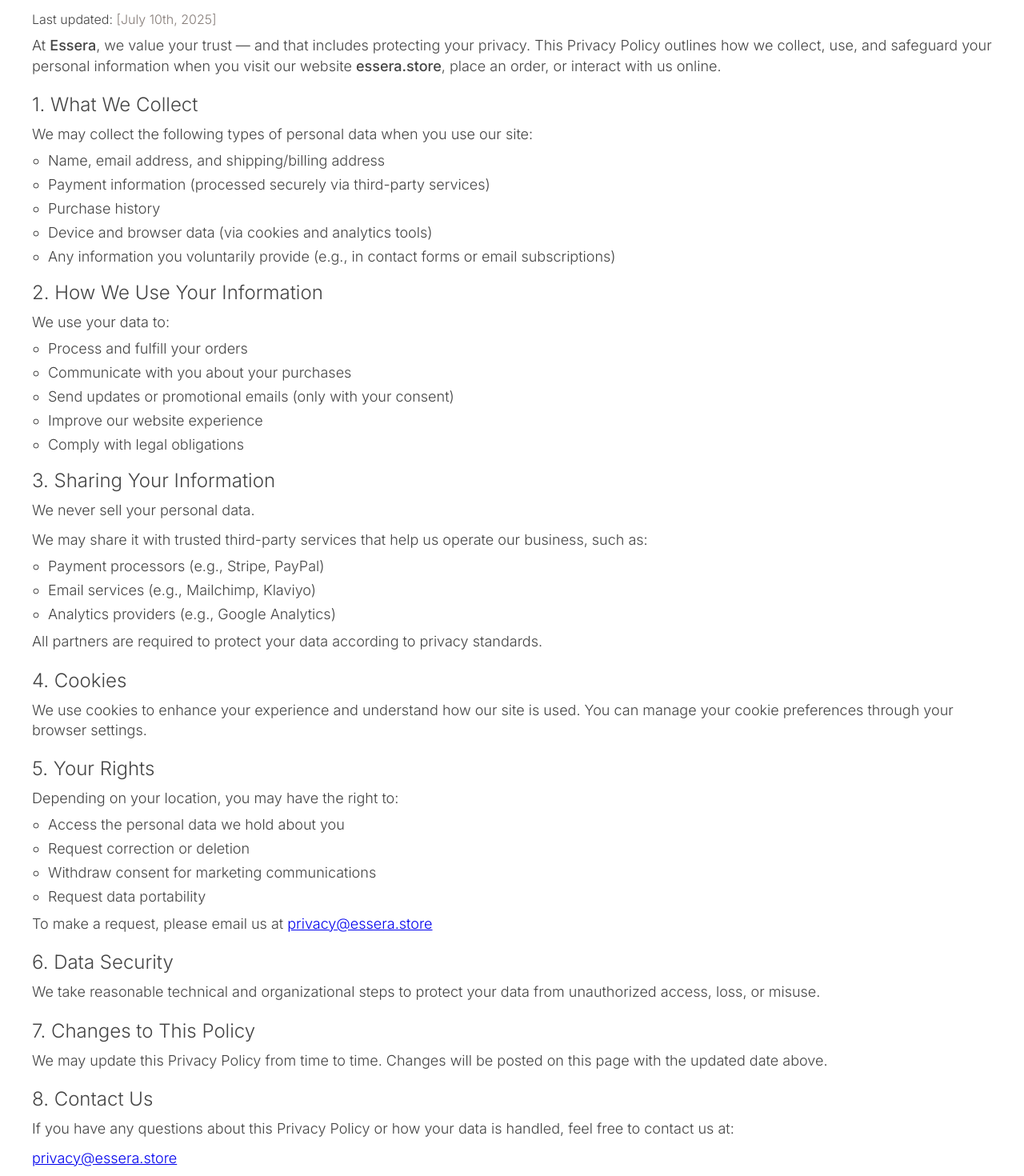
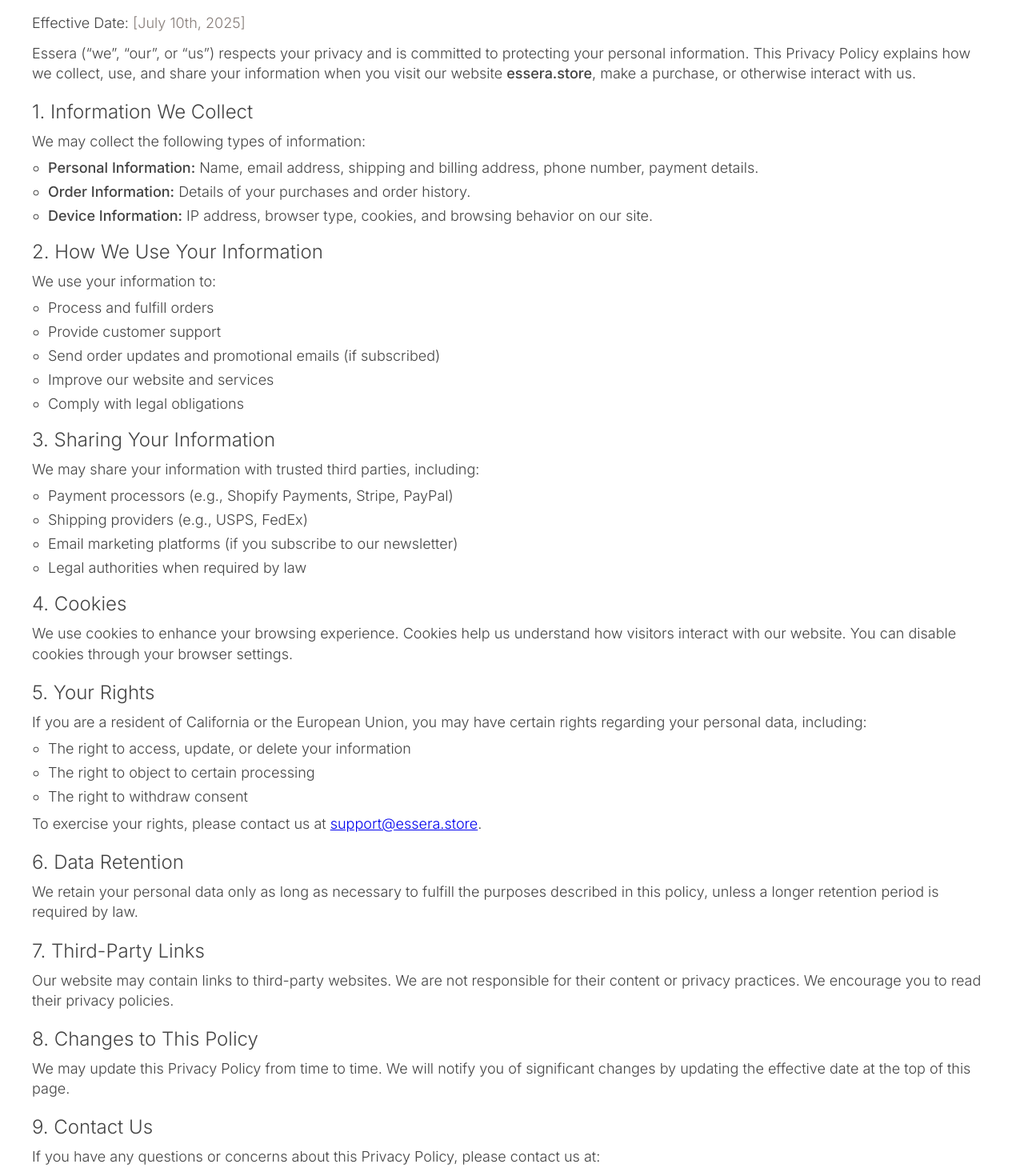
Before and after one commit to tatiana-anosova/essera, a Next.js app: page /privacy-policy in a window 1280 px wide. Shown: the part 160-1630 px from the top of the page at 80% size. Built offline with nearby package versions, Linux system fonts and the light colour scheme.

Commit message:
Update privacy policy page

```diff
--- a/src/app/privacy-policy/page.tsx
+++ b/src/app/privacy-policy/page.tsx
@@ -6,73 +6,79 @@
 		<div className={clsx('page', styles.page)}>
 			<main className={clsx(styles.main)}>
 				<h1>Privacy Policy</h1>
-				<div className={clsx(styles.updated)}>
-					Last updated: <span>[July 10th, 2025]</span>
-				</div>
-				<p>
-					At <strong>Essera</strong>, we value your trust — and that includes protecting your privacy. This
-					Privacy Policy outlines how we collect, use, and safeguard your personal information when you visit
-					our website <strong>essera.store</strong>,
-					place an order, or interact with us online.
+
+				<p className={clsx(styles.updated)}>Effective Date: <span>[July 10th, 2025]</span></p>
+
+				<p>Essera (“we”, “our”, or “us”) respects your privacy and is committed to protecting your personal
+					information. This Privacy Policy explains how we collect, use, and share your information when you
+					visit our website <strong>essera.store</strong>, make a purchase, or otherwise interact with us.
 				</p>
-				<div className={clsx(styles.subtitle)}>1. What We Collect</div>
-				<p>
-					We may collect the following types of personal data when you use our site:
-				</p>
+
+				<div className={clsx(styles.subtitle)}>1. Information We Collect</div>
+
+				<p>We may collect the following types of information:</p>
 				<ul>
-					<li>Name, email address, and shipping/billing address</li>
-					<li>Payment information (processed securely via third-party services)</li>
-					<li>Purchase history</li>
-					<li>Device and browser data (via cookies and analytics tools)</li>
-					<li>Any information you voluntarily provide (e.g., in contact forms or email subscriptions)</li>
+					<li><strong>Personal Information:</strong> Name, email address, shipping and billing address, phone
+						number, payment details.
+					</li>
+					<li><strong>Order Information:</strong> Details of your purchases and order history.</li>
+					<li><strong>Device Information:</strong> IP address, browser type, cookies, and browsing behavior on
+						our site.
+					</li>
 				</ul>
+
 				<div className={clsx(styles.subtitle)}>2. How We Use Your Information</div>
-				<p>
-					We use your data to:
-				</p>
+				<p>We use your information to:</p>
 				<ul>
-					<li>Process and fulfill your orders</li>
-					<li>Communicate with you about your purchases</li>
-					<li>Send updates or promotional emails (only with your consent)</li>
-					<li>Improve our website experience</li>
+					<li>Process and fulfill orders</li>
+					<li>Provide customer support</li>
+					<li>Send order updates and promotional emails (if subscribed)</li>
+					<li>Improve our website and services</li>
 					<li>Comply with legal obligations</li>
 				</ul>
+
 				<div className={clsx(styles.subtitle)}>3. Sharing Your Information</div>
-				<p>We never sell your personal data.</p>
-				<p>We may share it with trusted third-party services that help us operate our business, such as:</p>
+				<p>We may share your information with trusted third parties, including:</p>
 				<ul>
-					<li>Payment processors (e.g., Stripe, PayPal)</li>
-					<li>Email services (e.g., Mailchimp, Klaviyo)</li>
-					<li>Analytics providers (e.g., Google Analytics)</li>
+					<li>Payment processors (e.g., Shopify Payments, Stripe, PayPal)</li>
+					<li>Shipping providers (e.g., USPS, FedEx)</li>
+					<li>Email marketing platforms (if you subscribe to our newsletter)</li>
+					<li>Legal authorities when required by law</li>
 				</ul>
-				<p>All partners are required to protect your data according to privacy standards.</p>
+
 				<div className={clsx(styles.subtitle)}>4. Cookies</div>
-				<p>We use cookies to enhance your experience and understand how our site is used. You can manage your
-					cookie preferences through your browser settings.</p>
+				<p>We use cookies to enhance your browsing experience. Cookies help us understand how visitors interact
+					with our website. You can disable cookies through your browser settings.</p>
+
 				<div className={clsx(styles.subtitle)}>5. Your Rights</div>
-				<p>Depending on your location, you may have the right to:</p>
+				<p>If you are a resident of California or the European Union, you may have certain rights regarding your
+					personal data, including:</p>
 				<ul>
-					<li>Access the personal data we hold about you</li>
-					<li>Request correction or deletion</li>
-					<li>Withdraw consent for marketing communications</li>
-					<li>Request data portability</li>
+					<li>The right to access, update, or delete your information</li>
+					<li>The right to object to certain processing</li>
+					<li>The right to withdraw consent</li>
 				</ul>
+				<p>To exercise your rights, please contact us at <a
+					href="mailto:support@essera.store">support@essera.store</a>.</p>
+
+				<div className={clsx(styles.subtitle)}>6. Data Retention</div>
+				<p>We retain your personal data only as long as necessary to fulfill the purposes described in this
+					policy, unless a longer retention period is required by law.</p>
+
+				<div className={clsx(styles.subtitle)}>7. Third-Party Links</div>
+				<p>Our website may contain links to third-party websites. We are not responsible for their content or
+					privacy practices. We encourage you to read their privacy policies.</p>
+
+				<div className={clsx(styles.subtitle)}>8. Changes to This Policy</div>
+				<p>We may update this Privacy Policy from time to time. We will notify you of significant changes by
+					updating the effective date at the top of this page.</p>
+
+				<div className={clsx(styles.subtitle)}>9. Contact Us</div>
+				<p>If you have any questions or concerns about this Privacy Policy, please contact us at:</p>
 				<p>
-					To make a request, please email us at&nbsp;
-					<a href="mailto:privacy@essera.store">privacy@essera.store</a>
+					<strong>Email:</strong> <a href="mailto:support@essera.store">support@essera.store</a><br/>
+					<strong>Website:</strong> <a href="https://essera.store">essera.store</a>
 				</p>
-				<div className={clsx(styles.subtitle)}>6. Data Security</div>
-				<p>We take reasonable technical and organizational steps to protect your data from unauthorized access,
-					loss, or misuse.</p>
-				<div className={clsx(styles.subtitle)}>7. Changes to This Policy</div>
-				<p>We may update this Privacy Policy from time to time. Changes will be posted on this page with the
-					updated date above.</p>
-				<div className={clsx(styles.subtitle)}>8. Contact Us</div>
-				<p>If you have any questions about this Privacy Policy or how your data is handled, feel free to contact
-					us at:</p>
-				<p><a href="mailto:privacy@essera.store">privacy@essera.store</a></p>
-				<p>Essera</p>
-				<p>Austin, TX</p>
 			</main>
 		</div>
 	);
```
